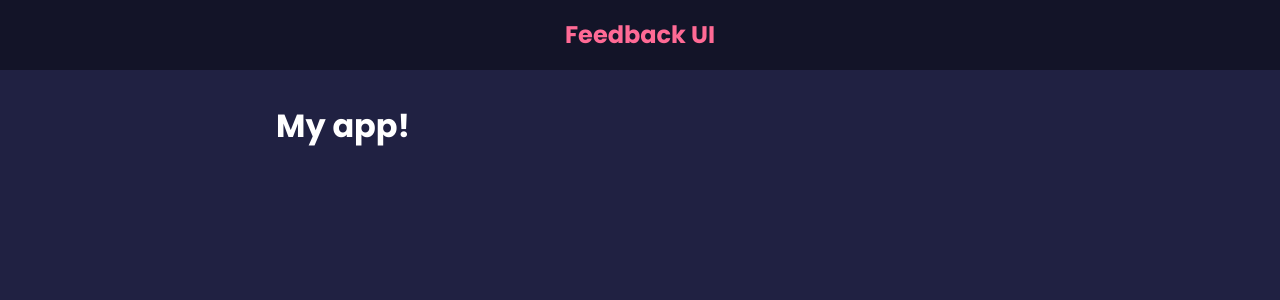
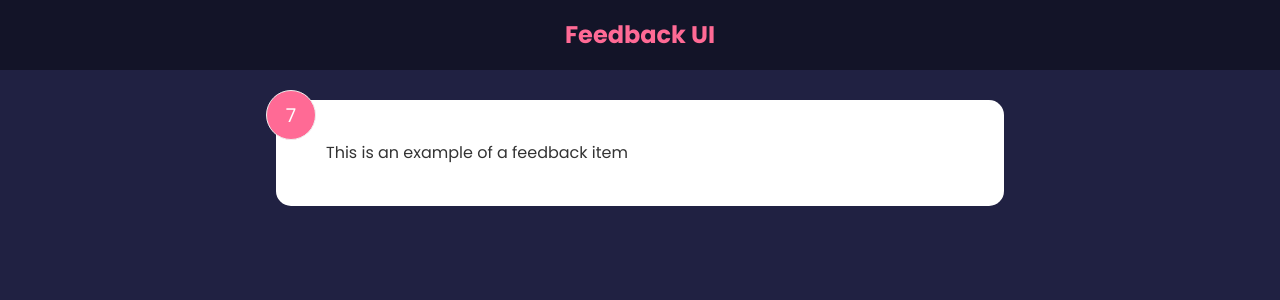
Before and after one commit to coolpot/react-feedback, a React (Create React App) app: page / in a window 1280 px wide. Shown: the top 300 px of the page. Built offline with nearby package versions, Linux system fonts and the light colour scheme.

Commit message:
before globalappstate

```diff
--- a/src/App.js
+++ b/src/App.js
@@ -1,11 +1,13 @@
 import Header from "./components/Header";
+import FeedbackItem from "./components/FeedbackItem";
+
 
 function App() {
   return (
     <>
       <Header/>
       <div className="container">
-        <h1>My app!</h1>
+        <FeedbackItem/>
       </div>
     </>
   );
--- /dev/null
+++ b/src/components/FeedbackItem.jsx
@@ -0,0 +1,20 @@
+import { useState } from 'react';
+
+function FeedbackItem() {
+  const [rating, setRating] = useState(7);
+  const [text, setText] = useState('This is an example of a feedback item');
+
+
+  return (
+    <div className="card">
+        <div className="num-display">
+          {rating}
+        </div>
+        <div className="text-display">
+          {text}
+        </div>
+    </div>
+  )
+}
+
+export default FeedbackItem
```
